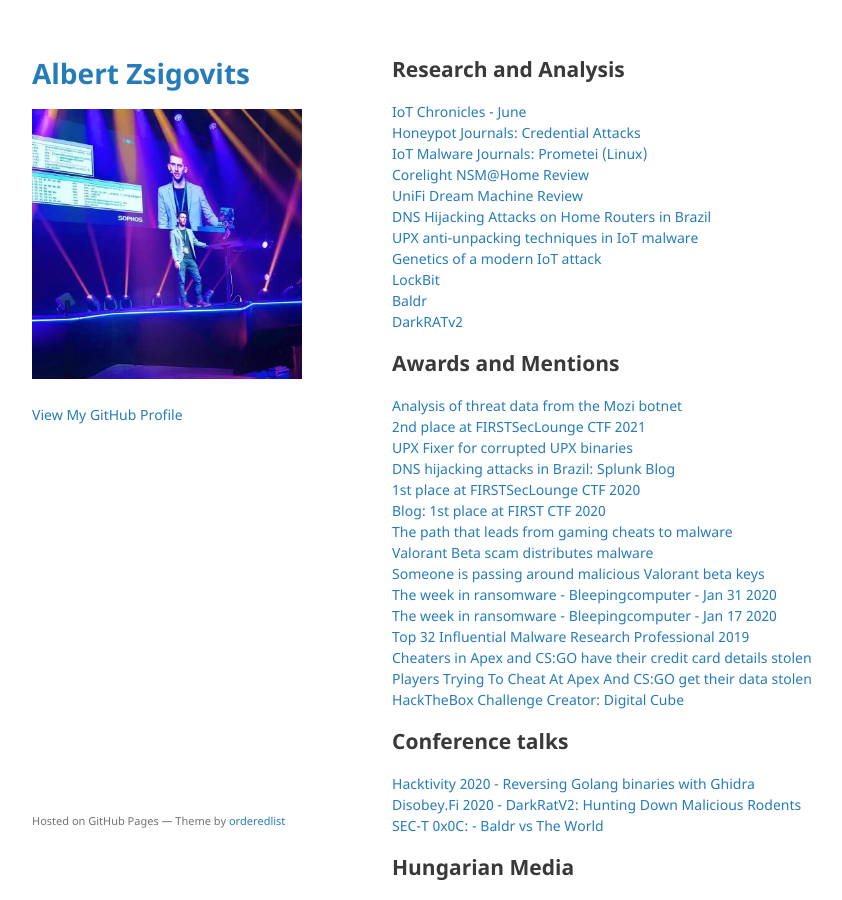
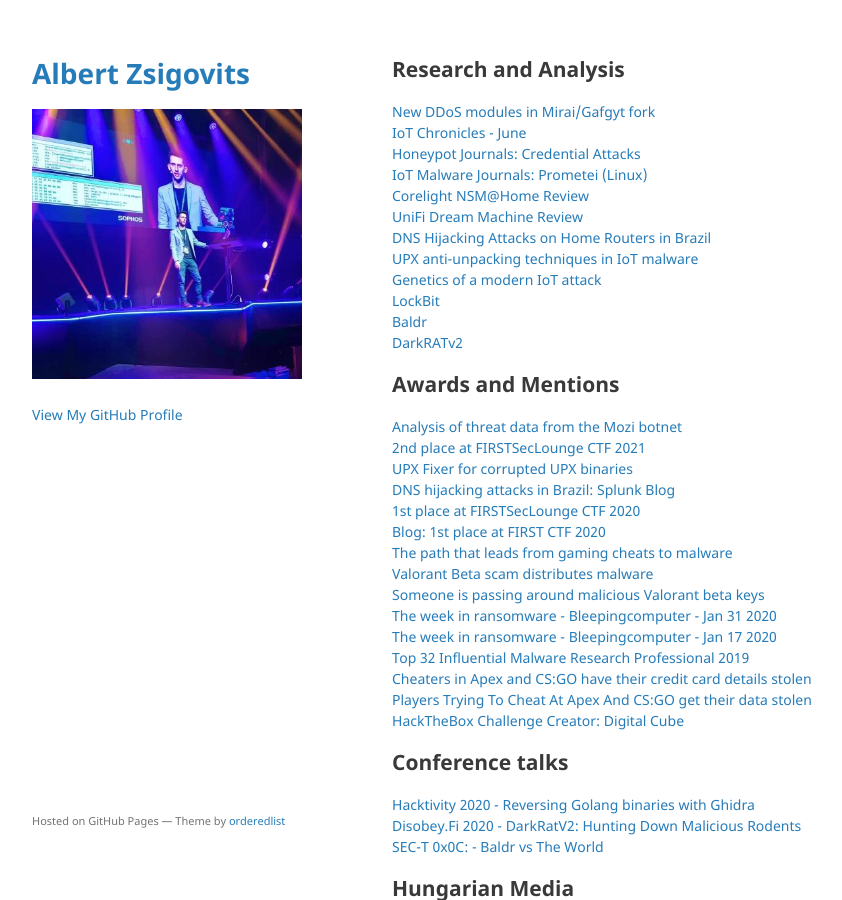
Before and after one commit to albertzsigovits/albertzsigovits.github.io, a Jekyll site: the page built from index.md, in a window 1280 px wide and 900 px high. Shown: the whole window, without its empty margins (178-1020 px from the left). Built offline with Jekyll 4.4.1, drawn with Linux system fonts in a browser that asks for light colours; the repository's description, which GitHub fills in, is left out; our own code applies the rules of GitHub Pages for plain Markdown files.

Commit message:
Update index.md

```diff
--- a/index.md
+++ b/index.md
@@ -3,6 +3,7 @@
 ---
 ## Research and Analysis
 
+[New DDoS modules in Mirai/Gafgyt fork](https://cujo.com/mirai-gafgyt-with-new-ddos-modules-discovered/)
 [IoT Chronicles - June](https://cujo.com/top-iot-security-threats-iot-chronicle-june/)
 [Honeypot Journals: Credential Attacks](https://cujo.com/honeypot-journals-credential-attacks/)
 [IoT Malware Journals: Prometei (Linux)](https://cujo.com/iot-malware-journals-prometei-linux/)
```
